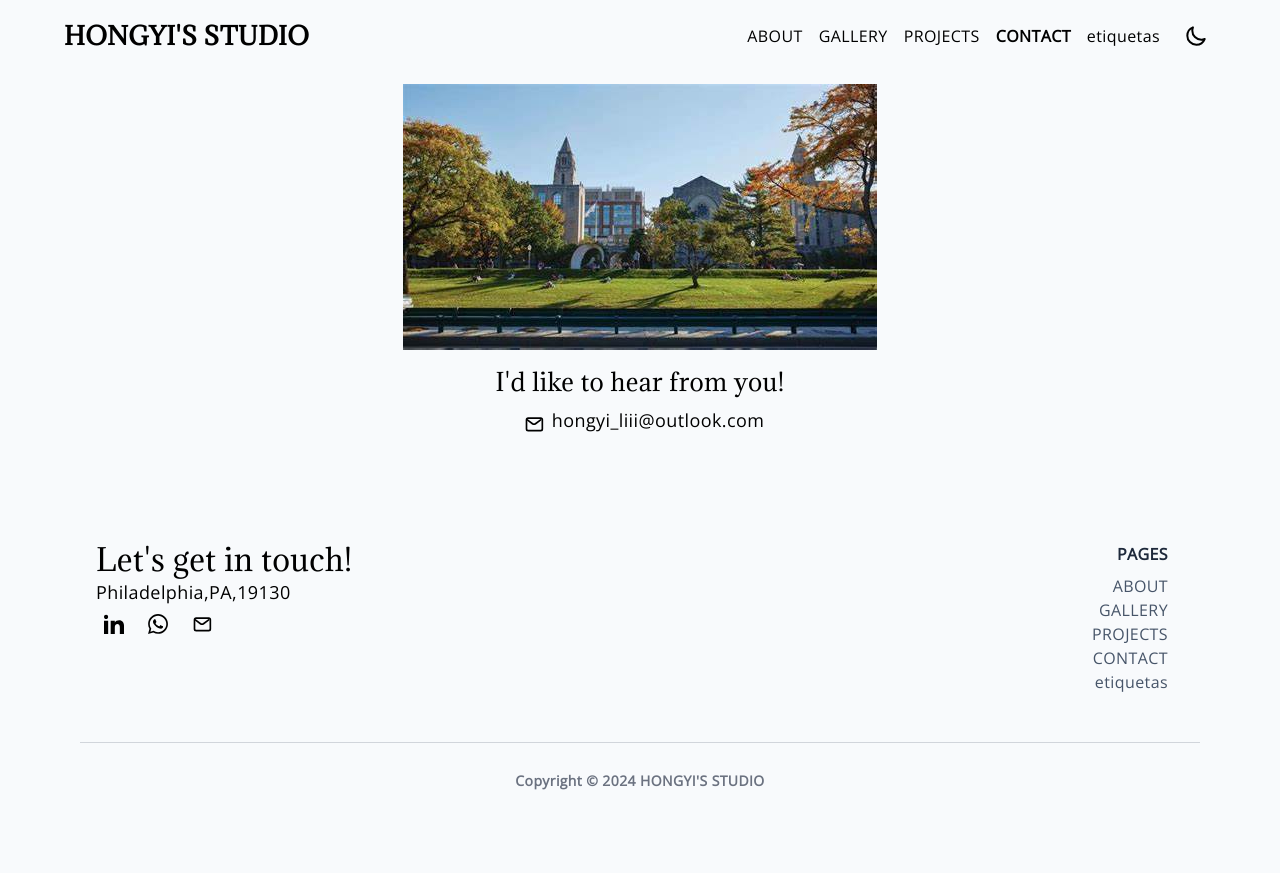
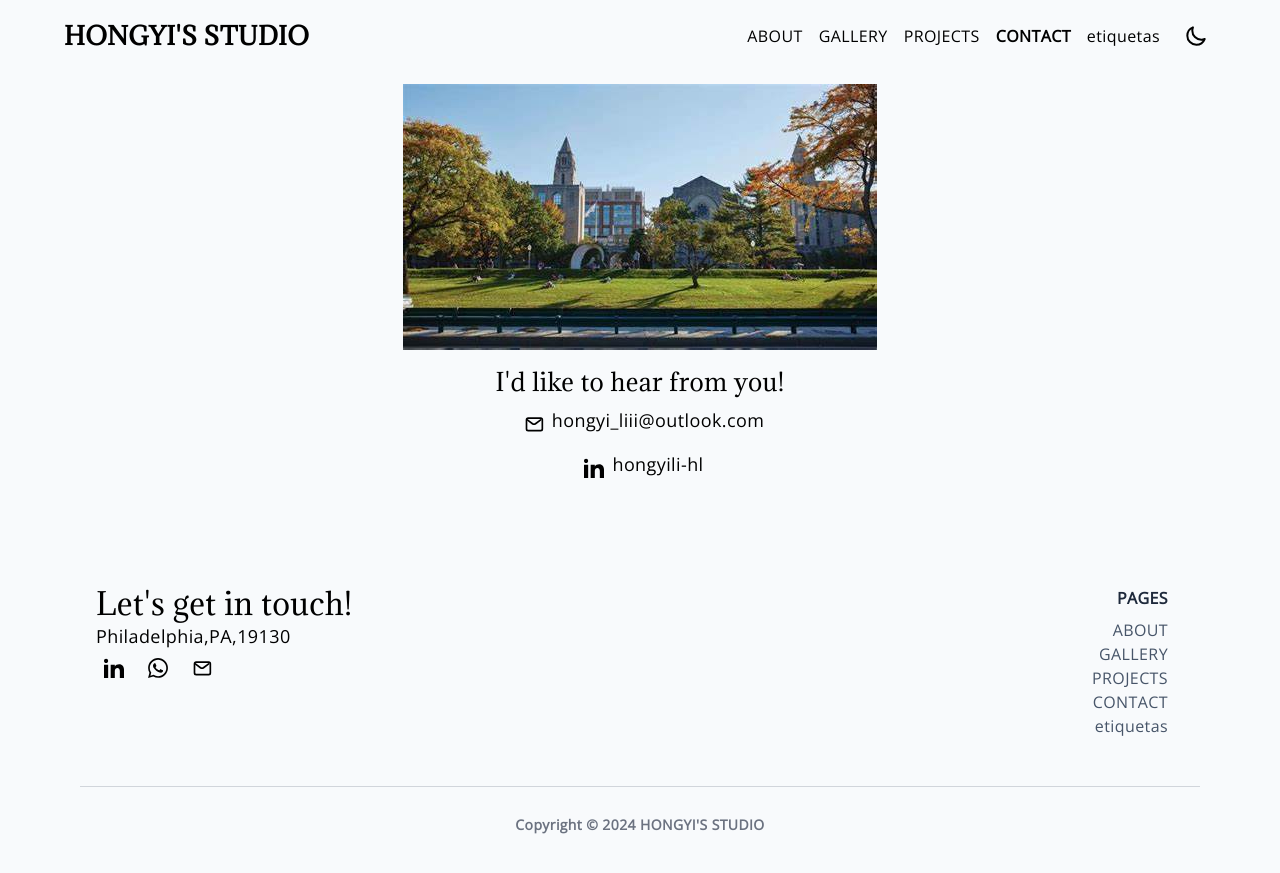
Before and after one commit to hongyili-hl/hongyili-hl.github.io, a Jekyll site: the page built from sample.md, in a window 1280 px wide. Shown: the top 873 px of the page. Built offline with Jekyll 4.4.1, drawn with Linux system fonts in a browser that asks for light colours.

Commit message:
Update contact.html

```diff
--- a/_layouts/contact.html
+++ b/_layouts/contact.html
@@ -24,3 +24,14 @@ layout: base
    {{ site.data[site.lang].footer.description | default: "hongyi_liii@outlook.com" }}
   </span>
 </div>
+<div class="flex justify-center py-1 md:py-6">
+  <a class="p-2" href="{{site.rrss.linkedin}}">
+    <!-- Linkedin -->
+    <svg xmlns="http://www.w3.org/2000/svg" class="h-5 w-5" fill="currentColor" viewBox="0 0 24 24">
+      <path d="M4.98 3.5c0 1.381-1.11 2.5-2.48 2.5s-2.48-1.119-2.48-2.5c0-1.38 1.11-2.5 2.48-2.5s2.48 1.12 2.48 2.5zm.02 4.5h-5v16h5v-16zm7.982 0h-4.968v16h4.969v-8.399c0-4.67 6.029-5.052 6.029 0v8.399h4.988v-10.131c0-7.88-8.922-7.593-11.018-3.714v-2.155z" />
+    </svg>
+  </a>
+  <span class="text-lg dark:text-slate-300 my-3">
+   {{ site.data[site.lang].footer.description | default: "hongyili-hl            " }}
+  </span>
+</div>
```
